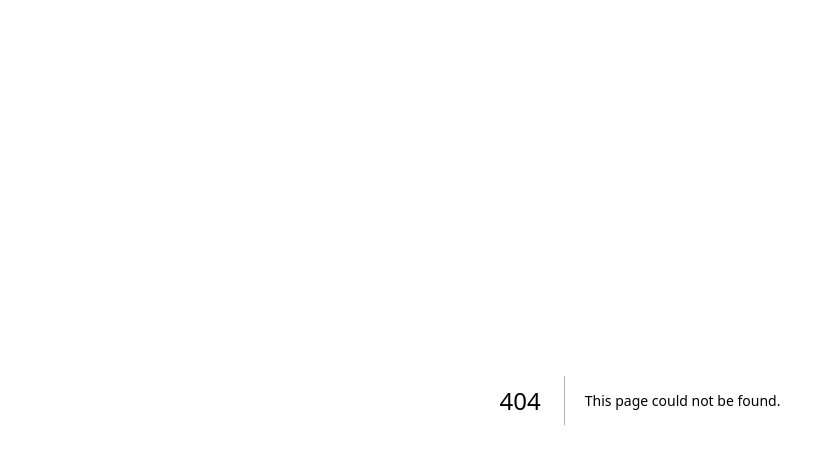
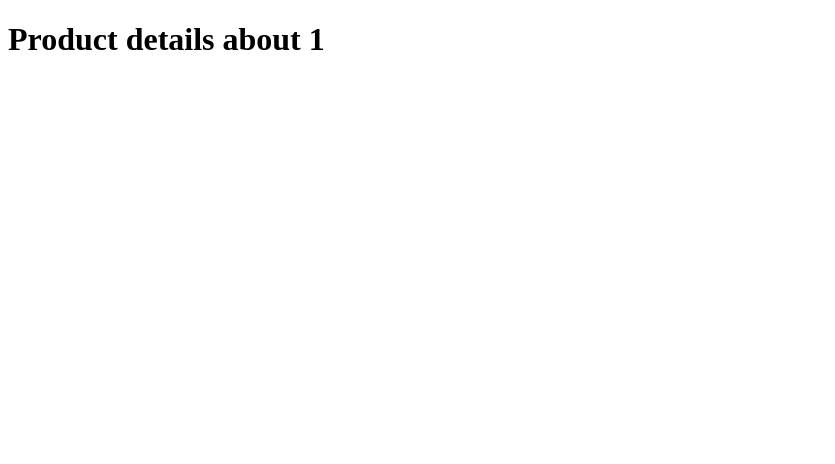
Before and after one commit to geekAshish/nextjs-learning, a Next.js app: page /products/1 in a window 1280 px wide. Before the commit this address had no page. Shown: the top 464 px of the page, without its empty margins (0-835 px from the left). Built offline with nearby package versions, Linux system fonts and the light colour scheme.

Commit message:
dynamic route

```diff
--- /dev/null
+++ b/src/app/products/[productId]/page.tsx
@@ -0,0 +1,11 @@
+function ProductDetails({ params }: { params: { productId: string } }) {
+  console.log(params);
+
+  return (
+    <>
+      <h1>Product details about {params.productId}</h1>
+    </>
+  );
+}
+
+export default ProductDetails;
```
Also changed, not shown: 1 other file (tests, documents, lock files or other folders).
